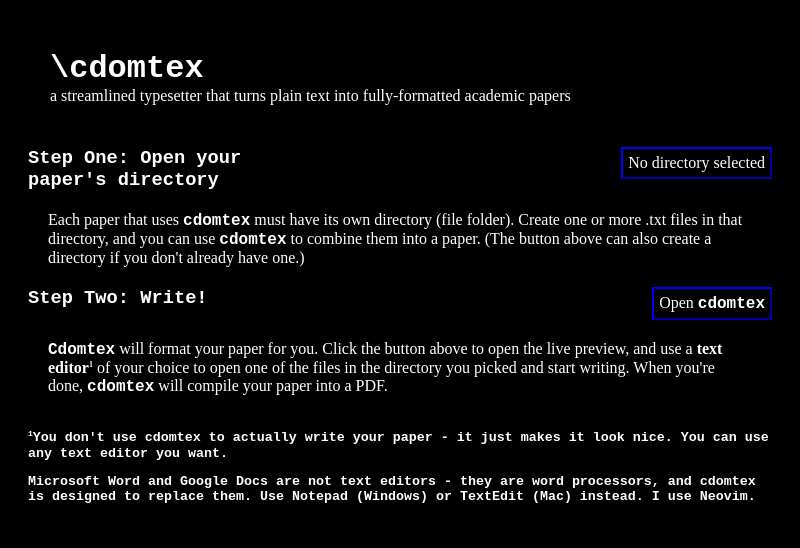
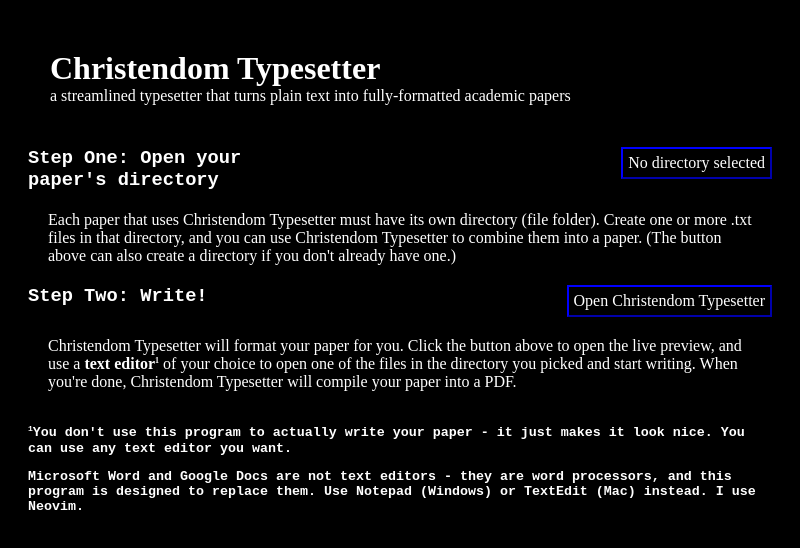
Before and after one commit to joeythornberry/christendom-typesetter, an Electron app: page src/htmlLauncher.html in a window 800 px wide. Drawn offline with Linux system fonts and the light colour scheme.

Commit message:
[fix] retitle all windows, and replace cdomtex with Christendom Typesetter

```diff
--- a/src/htmlLauncher.html
+++ b/src/htmlLauncher.html
@@ -1,7 +1,8 @@
+<title>Christendom Typesetter (Launcher)</title>
 <link rel="stylesheet" href="styleLauncher.css">
 <body>
 <div id="welcome">
-	<h1 id="logo"><code>\cdomtex</code></h1>
+	<h1 id="logo">Christendom Typesetter</h1>
 	<div>
 	a streamlined typesetter that turns plain text into
 	fully-formatted academic papers
@@ -15,9 +16,9 @@
 		</div>
 	</div>
 	<p class="instructions">
-		Each paper that uses <code>cdomtex</code>
+		Each paper that uses Christendom Typesetter
 		must have its own directory (file folder). Create one or more .txt
-		files in that directory, and you can use <code>cdomtex</code>
+		files in that directory, and you can use Christendom Typesetter
 		to combine them into a paper. (The button above can also create a
 		directory if you don't already have one.)
 	</p>
@@ -26,25 +27,26 @@
 	<div class="step-title">
 		<h3><code>Step Two: Write!</code></h3>
 		<div>
-			<button id="open-formatter-button">Open <code>cdomtex</code></button>
+			<button id="open-formatter-button">Open Christendom
+				Typesetter</button>
 		</div>
 	</div>
 	<p class="instructions">
-		<code>Cdomtex</code> will format your paper for you.
+		Christendom Typesetter will format your paper for you.
 		Click the button above to open the live preview, and
 		use a <b>text editor<sup>1</sup></b> of your choice to
 		open one of the files in the directory you picked
-		and start writing. When you're done, <code>cdomtex</code> will
+		and start writing. When you're done, Christendom Typesetter will
 		compile your paper into a PDF.
 	</p>
 	<div class="footer">
 	<code>
 	<p>
-		<sup>1</sup>You don't use cdomtex to actually write your paper -
+		<sup>1</sup>You don't use this program to actually write your paper -
 		it just makes it look nice. You can use any text editor you want.
 		</p>
 		<p>Microsoft Word and Google Docs are not text editors -
-		they are word processors, and cdomtex is designed
+		they are word processors, and this program is designed
 		to replace them. Use Notepad (Windows) or TextEdit (Mac) instead.
 		I use Neovim.
 		</p>
```
Also changed, not shown: src/htmlChooser.html (+1 -0 lines), src/htmlFormatter.html (+1 -0 lines).
